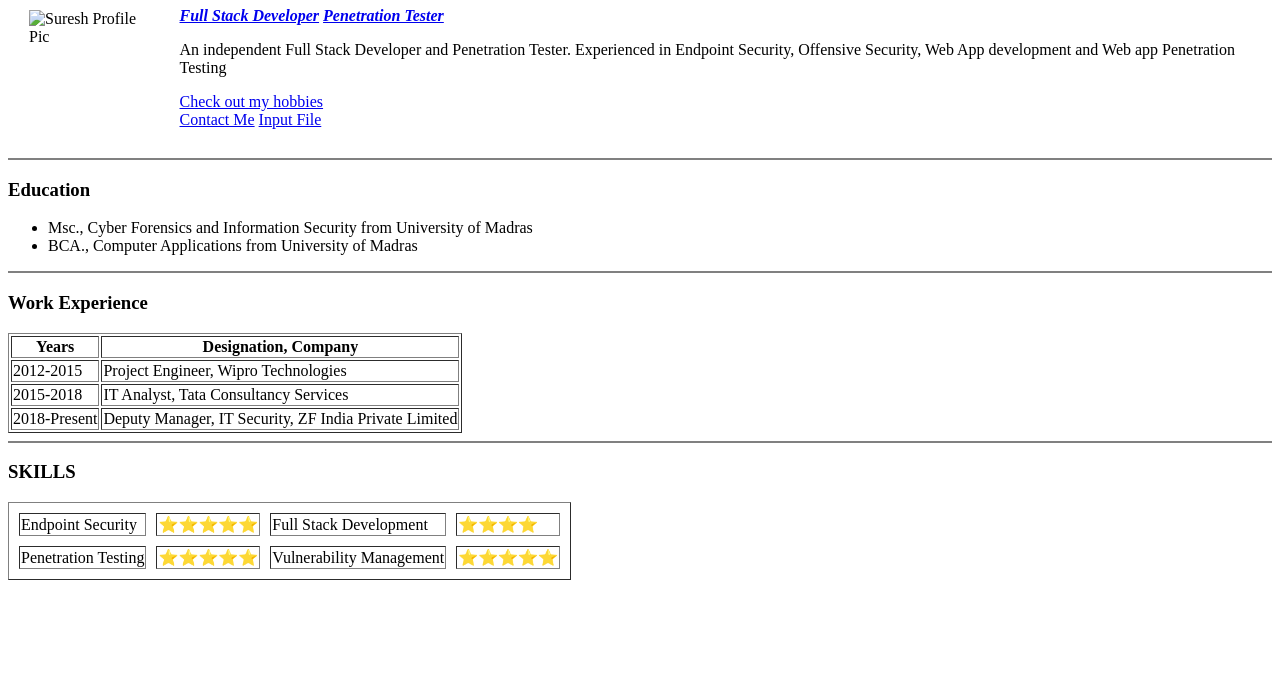
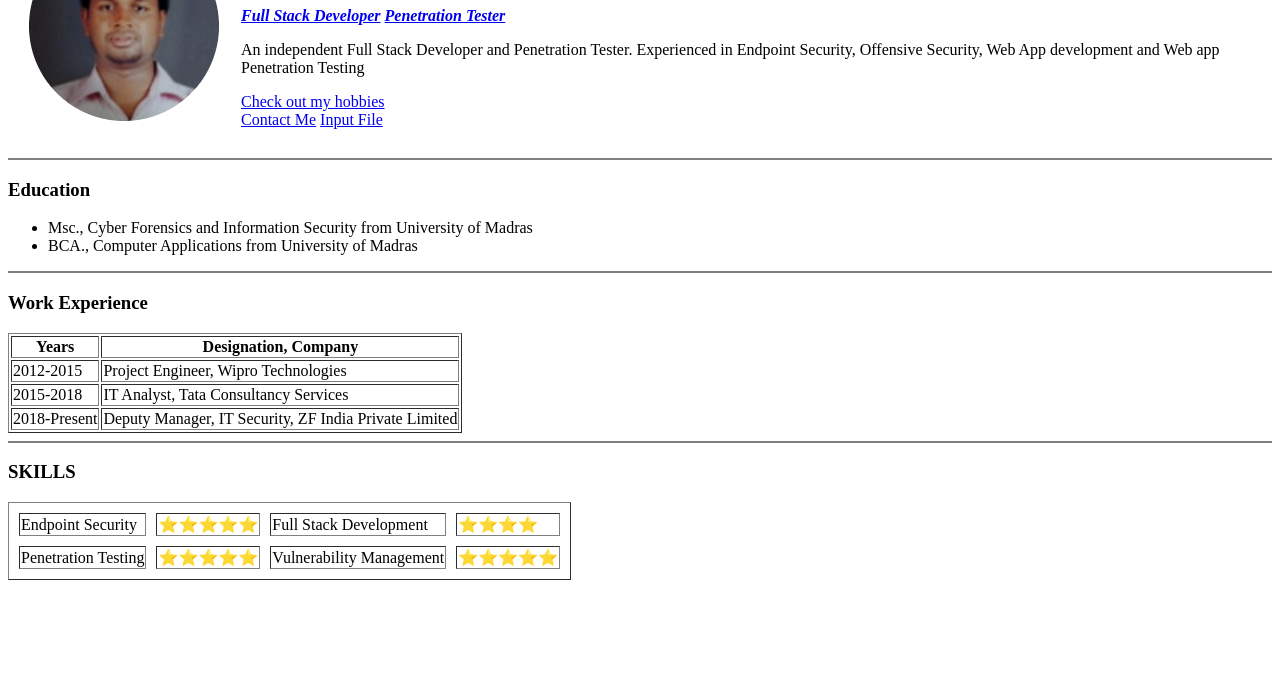
Before and after one commit to Sureshwebdev/CV, a plain HTML site: page index.html in a window 1280 px wide. Shown: the part 102-800 px from the top of the page. Drawn offline with Linux system fonts and the light colour scheme.

Commit message:
Update index.html

```diff
--- a/index.html
+++ b/index.html
@@ -7,7 +7,7 @@
     <body>
         <table cellspacing = "20">
             <td>
-                <img src="Images/Pic-min-modified.png" alt="Suresh Profile Pic">
+                <img src="Pic-min-modified.png" alt="Suresh Profile Pic">
             </td>
             <td>
                 <h1>Suresh Kumar C K</h1>
```
